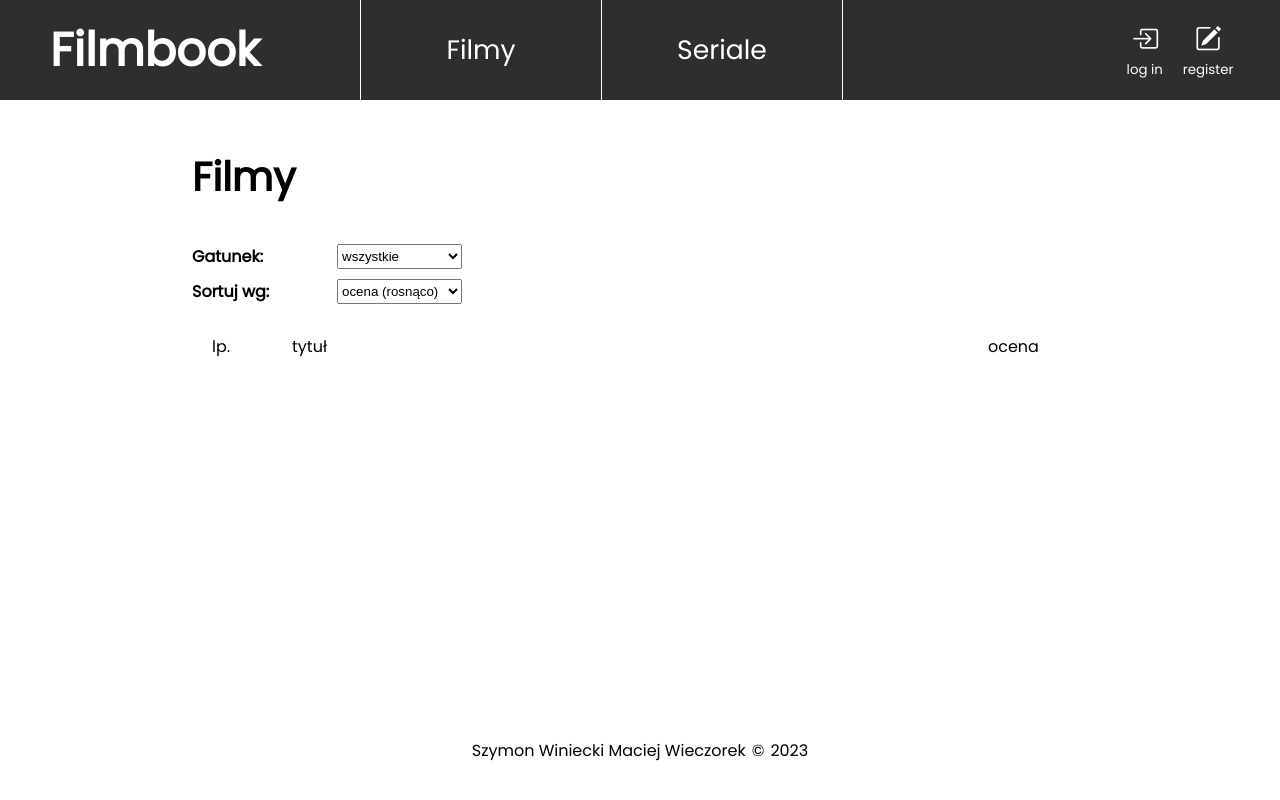
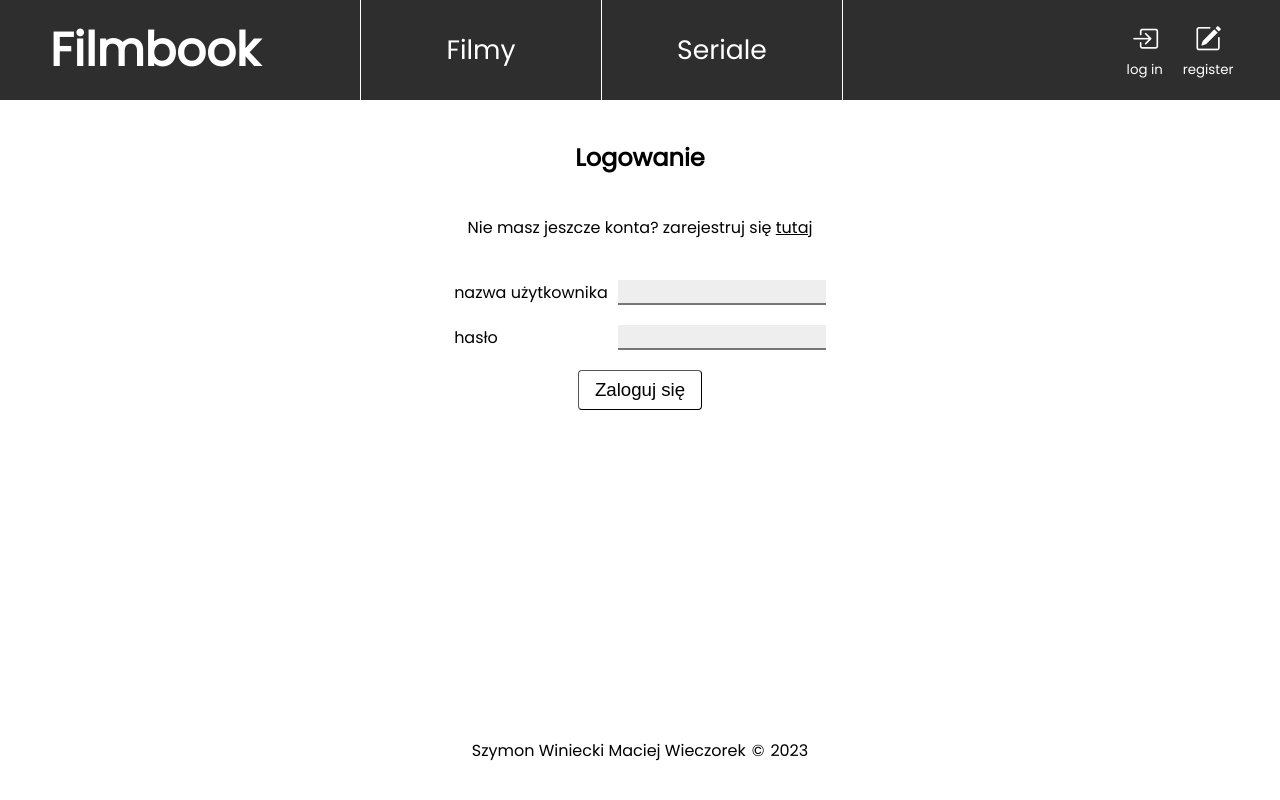
Before and after one commit to Szymon-Winiecki/FilmBook, a React (Create React App) app in the folder client/: page / in a window 1280 px wide. Built offline with nearby package versions, Linux system fonts and the light colour scheme; no server answers.

Commit message:
add login and register sites with inputs valdiation, add navigation between sites with support of browsers back and forward 'arrows', some little bug fixes

```diff
--- a/client/src/components/App.js
+++ b/client/src/components/App.js
@@ -6,66 +6,81 @@ import Header from './Header';
 import Footer from './Footer';
 import UserPanel from './UserPanel';
 import MoviesList from './MoviesList';
-import const_props from '../constant_properties';
+import LoginForm from './LoginForm';
+import RegisterForm from './RegisterForm';
 
-const movies = [
+const sites = {
+    MOVIES_LIST: '#movies',
+    SERIES_LIST: '#series',
+    LOGIN_FORM: '#login',
+    REGISTER_FORM: '#register'
+}
+
+class App extends React.Component {
+
+    navbar = [
         {
-        id: 0,
-        no: 1,
-        localTitle: "Ojciec Chrzestny",
-        originalTitle: "The Godfather",
-        year: 1972,
-        rate: 9.0
+            label: "Filmy",
+            onClick: () => { this.changeSite(sites.MOVIES_LIST); }
         },
         {
-        id: 1,
-        no: 2,
-        localTitle: "Zielnona Mila",
-        originalTitle: "The Green Mile",
-        year: 1999,
-        rate: 8.7
-    },
-    {
-        id: 2,
-        no: 3,
-        localTitle: "Władca Pierścieni: Powrót króla",
-        originalTitle: "The Lord of the Rings: The Return of the King",
-        year: 2003,
-        rate: 8.5
+            label: "Seriale",
+            onClick: () => this.changeSite(sites.SERIES_LIST)
         },
     ]
 
-const genres = [
-    'horror',
-    'akcji',
-    'dramat',
-    'komedia'
-]
+    constructor(props){
+        super(props);
 
-const navbar = [
-    {
-        label: "Filmy",
-        onClick: () => { console.log("filmy") }
-    },
-    {
-        label: "Seriale",
-        onClick: () => { console.log("seriale") }
-    },
-]
+        this.state = {
+            site: sites.LOGIN_FORM
+        };
+    }
 
-class App extends React.Component {
+    changeSite(site){
+        this.setState({
+            site: site
+        });
+        if(document.location.hash != site){
+            document.location.hash = site;
+        }
+    }
+
+    getCurrentSite(){
+        if(this.state.site == sites.MOVIES_LIST){
+            return <MoviesList />;
+        }
+        else if(this.state.site == sites.LOGIN_FORM){
+            return <LoginForm onRegister={() => this.changeSite(sites.REGISTER_FORM)} />;
+        }
+        else if(this.state.site == sites.REGISTER_FORM){
+            return <RegisterForm onLogin={() => this.changeSite(sites.LOGIN_FORM)} />;
+        }
+        else{
+            return <h1>404</h1>
+        }
+    }
+
+    componentDidMount(){
+        window.onpopstate = ()=> {
+            const site = document.location.hash;
+            if(site && site.length > 1){
+                this.changeSite(site)
+            }
+        }
+    }
 
     render(){
         return (
             <div className='container'>
                 <div className='header-container'>
-                    <Header primaryText="Filmbook" navs={navbar} />
+                    <Header primaryText="Filmbook" navs={this.navbar} />
                 </div>
                 <div className='user-panel-container'>
-                    <UserPanel />
+                    <UserPanel onLogin={() => this.changeSite(sites.LOGIN_FORM)} onRegister={() => this.changeSite(sites.REGISTER_FORM)}/>
                 </div>
                 <div className='main-container'>
-                    <MoviesList movies={movies} genres={genres}/>
+                    {this.getCurrentSite()}
                 </div>
                 <div className='footer-container'>
                     <Footer author='Szymon Winiecki Maciej Wieczorek' year='2023'/>
--- a/client/src/components/LoginForm.js
+++ b/client/src/components/LoginForm.js
@@ -1,12 +1,55 @@
 import React from 'react';
 
-//import '../style/Person.css';
+import '../style/LoginForm.css';
+import '../style/inputs.css';
 
 class LoginForm extends React.Component {
+
+    validateFields(){
+        const inputTags = [
+            'username-input',
+            'password-input',
+        ]
+
+        let valid = true;
+
+        inputTags.forEach((tag) => {
+            const elem = document.getElementById(tag);
+            elem.classList.add('validated');
+            if(!elem.reportValidity()) valid = false;
+        });
+
+        return valid;
+    }
+
+    login(){
+        if(this.validateFields()){
+            //TODO
+        }
+    }
+
     render(){
         return (
-            <div>
-                <input type="text"></input>
+            <div className='login-form-site'>
+                <div className='login-form-title'>
+                    <h2>Logowanie</h2>
+                    <div>
+                        <span>Nie masz jeszcze konta? zarejestruj się </span>
+                        <span className='s-input pseudo-link' onClick={this.props.onRegister}>tutaj</span>
+                    </div>
+                </div>
+                <div className='login-form'>
+                    <div title='min 3 znaki'>
+                        <label htmlFor='username-input' className='s-intput'>nazwa użytkownika</label>
+                        <input id='username-input' type="text" pattern='[0-9,a-z,A-Z]{3,255}' required title='minimum 3 znaki, tylko cyfry, małe i duże litery, bez znaków diakrytycznych' className='s-input'></input>
+                    </div>
+                    <div title='min 6 znaków'>
+                        <label htmlFor='password-input' className='s-intput'>hasło</label>
+                        <input id='password-input' type="password" pattern='.{6,255}' required title='minimum 6 znaków' className='s-input'></input>
+                    </div>
+                    <input id='login-button' type="button" value='Zaloguj się' onClick={() => this.login()} className='s-input'></input>
+                </div>
+
             </div>
         );
     }
--- a/client/src/components/MoviesList.js
+++ b/client/src/components/MoviesList.js
@@ -22,7 +22,7 @@ class MoviesList extends React.Component {
     }
 
     getMovies(){
-        if(this.props.movies == null){
+        if(this.state.movies == null){
             return <div>Brak wyników</div>
         }
         const movies = [];
@@ -36,7 +36,7 @@ class MoviesList extends React.Component {
     }
 
     getGenres(){
-        if(this.props.movies == null){
+        if(this.state.genres == null){
             return <option value='all'> wszystkie </option>
         }
         const movies = [];
@@ -50,7 +50,6 @@ class MoviesList extends React.Component {
 
     fetchMovies(){
         fetch(`http://${const_props.API_ADDR}:${const_props.API_PORT}/api/movie`).then((response) => response.json()).then((data) => {
-            console.log(data);
             this.setState({
                 movies: data
             });
@@ -59,7 +58,6 @@ class MoviesList extends React.Component {
 
     fetchGenres(){
         fetch(`http://${const_props.API_ADDR}:${const_props.API_PORT}/api/genre`).then((response) => response.json()).then((data) => {
-            console.log(data);
             this.setState({
                 genres: data
             });
--- /dev/null
+++ b/client/src/components/RegisterForm.js
@@ -0,0 +1,74 @@
+import React from 'react';
+
+import '../style/RegisterForm.css';
+import '../style/inputs.css';
+
+class RegisterForm extends React.Component {
+
+    validateFields(){
+        const inputTags = [
+            'username-input',
+            'email-input',
+            'password-input',
+            'telephone-input',
+            'birthdate-input'
+        ]
+
+        let valid = true;
+
+        inputTags.forEach((tag) => {
+            const elem = document.getElementById(tag);
+            elem.classList.add('validated');
+            if(!elem.reportValidity()) valid = false;
+        });
+
+        return valid;
+    }
+
+    register(){
+        if(this.validateFields()){
+            //TODO
+        }
+    }
+
+    render(){
+        return (
+            <div className='register-form-site'>
+                <div className='register-form-title'>
+                    <h2>Rejestracja</h2>
+                    <div>
+                        <span>Masz już konto? zaloguj się </span>
+                        <span className='s-input pseudo-link' onClick={this.props.onLogin}>tutaj</span>
+                    </div>
+                </div>
+                <div className='register-form'>
+                    <div title='min 3 znaki'>
+                        <label htmlFor='username-input' className='s-intput'>nazwa użytkownika *</label>
+                        <input id='username-input' type="text" pattern='[0-9,a-z,A-Z]{3,255}' required title='minimum 3 znaki, tylko cyfry, małe i duże litery, bez znaków diakrytycznych' className='s-input'></input>
+                    </div>
+                    <div>
+                        <label htmlFor='email-input' className='s-intput'>email *</label>
+                        <input id='email-input' type="email" pattern='/^((?!\.)[\w-_.]*[^.])(@\w+)(\.\w+(\.\w+)?[^.\W])$/gim;' required className='s-input'></input>
+                    </div>
+                    <div title='min 6 znaków'>
+                        <label htmlFor='password-input' className='s-intput'>hasło *</label>
+                        <input id='password-input' type="password" pattern='.{6,255}' required className='s-input'></input>
+                    </div>
+                    <div title='w formacie +48123123123'>
+                        <label htmlFor='telephone-input' className='s-intput'>nr telefonu</label>
+                        <input id='telephone-input' type="tel" pattern="[+]{1}[0-9]{1,3} [0-9]{3} [0-9]{3} [0-9]{3}" title='w formacie +48 123 123 123' className='s-input'></input>
+                    </div>
+                    <div>
+                        <label htmlFor='birthdate-input' className='s-intput'>data urodzenia</label>
+                        <input id='birthdate-input' type="date" className='s-input'></input>
+                    </div>
+                    <span>* - pola wymagane</span>
+                    <input id='register-button' type="button" value='Zarejestruj się' onClick={() => this.register()} className='s-input'></input>
+                </div>
+
+            </div>
+        );
+    }
+}
+
+export default RegisterForm;
--- a/client/src/components/UserPanel.js
+++ b/client/src/components/UserPanel.js
@@ -21,11 +21,11 @@ class UserPanel extends React.Component {
         else{
             return (
                 <div className='user-panel'>
-                    <div className='user-panel-login' >
+                    <div className='user-panel-login' onClick={this.props.onLogin}>
                         <i className="bi bi-box-arrow-in-right"></i>
                         <span>log in</span>
                     </div>
-                    <div className='user-panel-register'>
+                    <div className='user-panel-register' onClick={this.props.onRegister}>
                         <i className="bi bi-pencil-square"></i>
                         <span>register</span>
                     </div>
--- /dev/null
+++ b/client/src/style/LoginForm.css
@@ -0,0 +1,43 @@
+.login-form-site{
+    display: flex;
+    flex-direction: column;
+    align-items: center;
+    justify-content: center;
+
+    width: 70%;
+    margin: auto;
+    margin-top: 20px;
+    margin-bottom: 20px;
+}
+
+.login-form-title{
+    display: flex;
+    flex-direction: column;
+    align-items: center;
+    justify-content: space-around;
+
+    row-gap: 20px;
+
+    margin-bottom: 40px;
+}
+
+.login-form{
+    display: flex;
+    flex-direction: column;
+    align-items: center;
+    justify-content: space-around;
+    row-gap: 20px;
+}
+
+.login-form>div{
+    width: 100%;
+
+    display: flex;
+    flex-direction: row;
+    justify-content: space-between;
+    column-gap: 10px;
+}
+
+.login-form>div>input{
+    min-width: 200px;
+}
--- /dev/null
+++ b/client/src/style/RegisterForm.css
@@ -0,0 +1,43 @@
+.register-form-site{
+    display: flex;
+    flex-direction: column;
+    align-items: center;
+    justify-content: center;
+
+    width: 70%;
+    margin: auto;
+    margin-top: 20px;
+    margin-bottom: 20px;
+}
+
+.register-form-title{
+    display: flex;
+    flex-direction: column;
+    align-items: center;
+    justify-content: space-around;
+
+    row-gap: 20px;
+
+    margin-bottom: 40px;
+}
+
+.register-form{
+    display: flex;
+    flex-direction: column;
+    align-items: center;
+    justify-content: space-around;
+    row-gap: 20px;
+}
+
+.register-form>div{
+    width: 100%;
+
+    display: flex;
+    flex-direction: row;
+    justify-content: space-between;
+    column-gap: 10px;
+}
+
+.register-form>div>input{
+    min-width: 200px;
+}
--- a/client/src/style/colors.css
+++ b/client/src/style/colors.css
@@ -1,6 +1,7 @@
 :root {
     --main-background-color: #fff;
     --main-background-tint-color: #eee;
+    --main-background-error-color: #ecc;
     --main-text-priamry-color: #000;
     --main-text-secondary-color: #484848;
     --main-elem-primary-color: #eaeaea;
--- /dev/null
+++ b/client/src/style/inputs.css
@@ -0,0 +1,49 @@
+
+input[type="text"].s-input, input[type="password"].s-input, input[type="date"].s-input, input[type="tel"].s-input, input[type="email"].s-input{
+    background-color: var(--main-background-tint-color);
+
+    border-style: solid;
+    border-width: 0 0 2px 0;
+
+    padding: 0 4px 0 4px;
+}
+
+input[type="text"].s-input:focus-visible, input[type='password'].s-input:focus-visible, input[type="date"].s-input:focus-visible, input[type="tel"].s-input:focus-visible, input[type="email"].s-input:focus-visible{
+    outline: none;
+}
+
+input.s-input.validated:invalid{
+    background-color: var(--main-background-error-color);
+}
+
+input[type="button"].s-input{
+    background-color: var(--main-background-color);
+
+    border-radius: 4px;
+    border-width: 1px;
+
+    padding: 8px 16px 8px 16px;
+
+    font-size: 14pt;
+    font-weight: 400;
+}
+
+input[type="button"].s-input:hover{
+    border-width: 2px;
+    padding: 7px 15px 7px 15px;
+}
+
+input[type="button"].s-input:active{
+    border-width: 2px 2px 3px 3px;
+    padding: 7px 15px 6px 14px;
+}
+
+.s-input.pseudo-link{
+    text-decoration: underline;
+
+    cursor: default;
+}
+
+.s-input.pseudo-link:hover{
+    text-decoration: none;
+}
```
Lines whose indentation alone changed are shown as unchanged.
